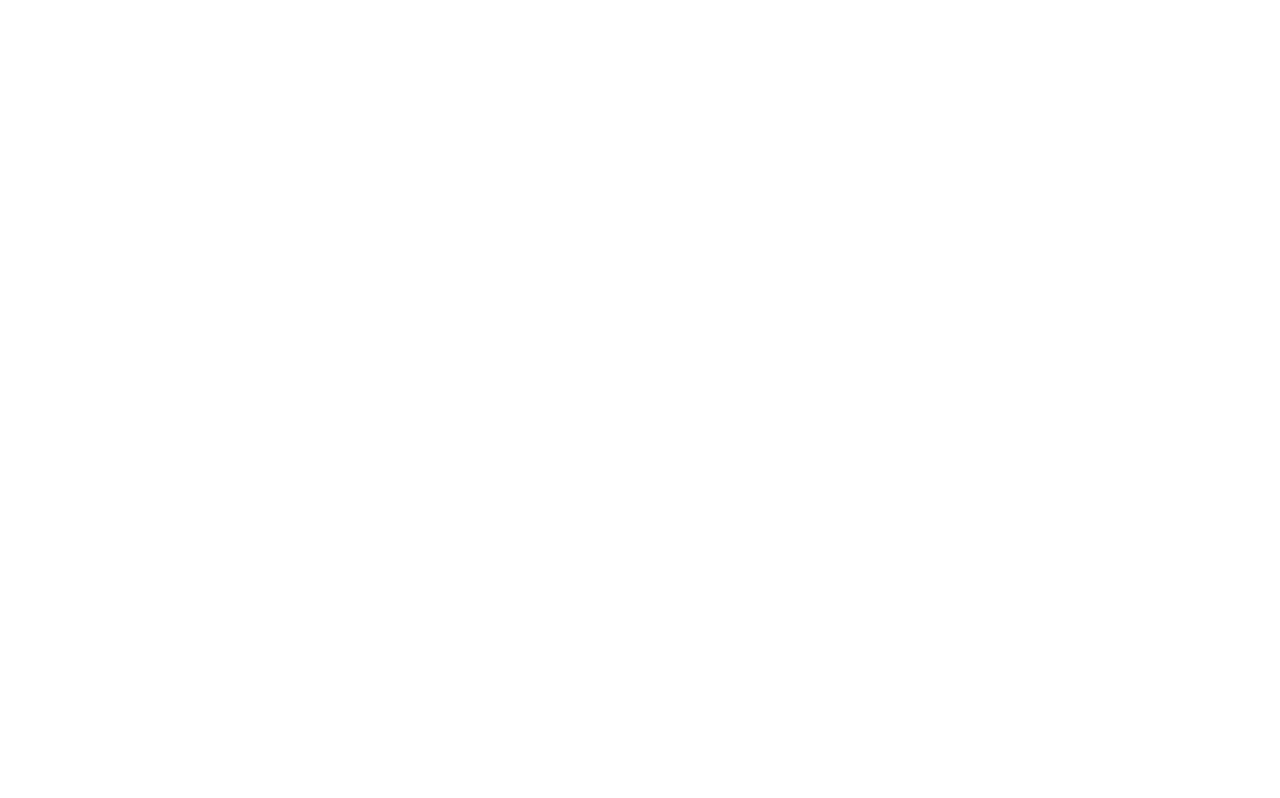
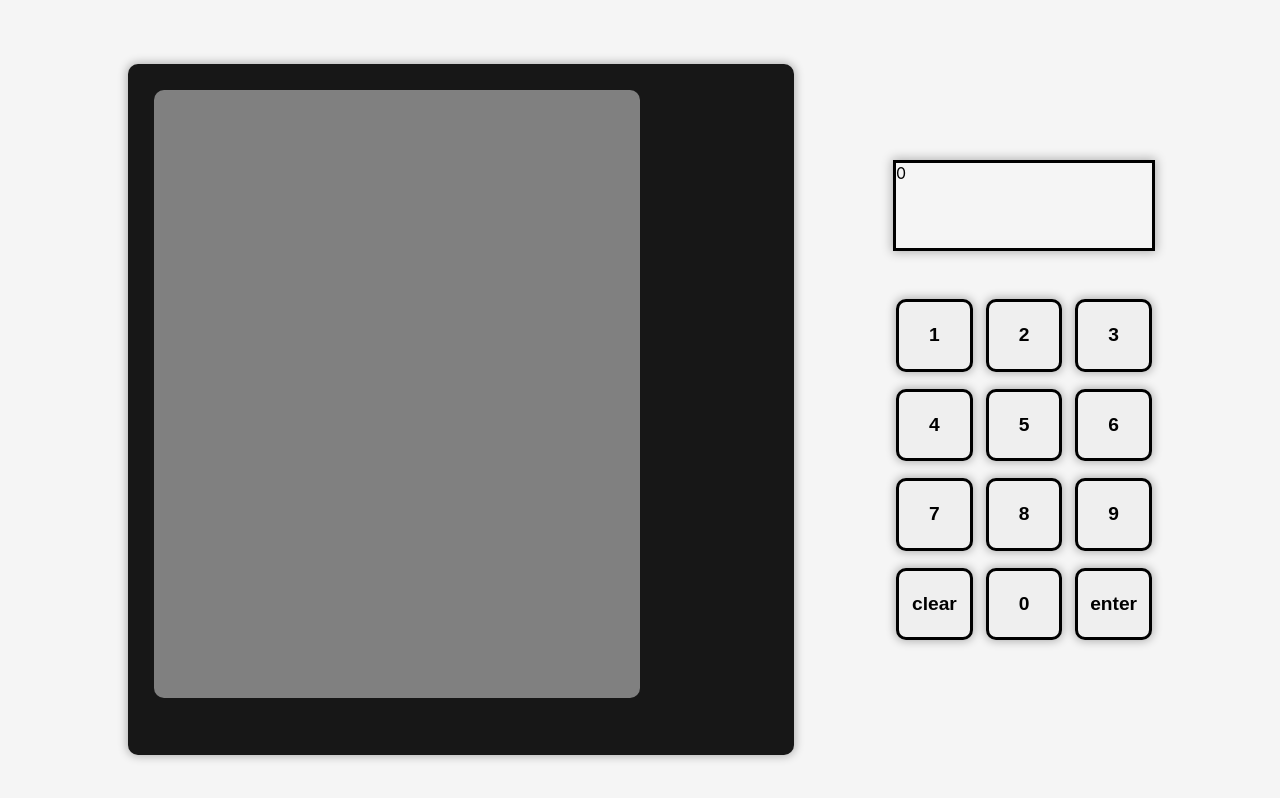
Before and after one commit to MichaelGrinstead/vending-machine, a React (Create React App) app in the folder front-end/: page / in a window 1280 px wide. Built offline with nearby package versions, Linux system fonts and the light colour scheme.

Commit message:
adding vending maching interface

```diff
--- a/front-end/src/App.css
+++ b/front-end/src/App.css
@@ -1,38 +1,85 @@
-.App {
-  text-align: center;
+#root {
+  height: 100vh;
+  overflow: hidden;
+
 }
 
-.App-logo {
-  height: 40vmin;
-  pointer-events: none;
+html {
+  height: 100%;
+  overflow: hidden;
+
 }
 
-@media (prefers-reduced-motion: no-preference) {
-  .App-logo {
-    animation: App-logo-spin infinite 20s linear;
-  }
+body {
+  height: 100%;
+  width: 100%;
+  background-color: whitesmoke;
 }
 
-.App-header {
-  background-color: #282c34;
-  min-height: 100vh;
+.Vending {
+  margin-left: 10%;
+  margin-top: 5%;
+  width: 40%;
+  height: 80%;
+  background-color: #171717;
+  padding: 2%;
+  padding-right: 10%;
+  box-shadow: 0 0 10px 1px rgba(0, 0, 0, 0.3);
+  border-radius: 10px;
+}
+
+.Vending-Inner {
+  height: 95%;
+  width: 95%;
+  background-color: grey;
+  margin-right: 30%;
+  border-radius: 10px;
+
+}
+
+/*Interface*/
+
+.Interface {
+  height: 60%;
+  width: 20%;
   display: flex;
   flex-direction: column;
   align-items: center;
-  justify-content: center;
-  font-size: calc(10px + 2vmin);
-  color: white;
+  gap: 10%;
+  position: absolute;
+  top: 20%;
+  right: 10%;
 }
 
-.App-link {
-  color: #61dafb;
+.Display {
+  border: solid black;
+  width: 100%;
+  height: 25%;
+  box-shadow: 0 0 10px 1px rgba(0, 0, 0, 0.3);
 }
 
-@keyframes App-logo-spin {
-  from {
-    transform: rotate(0deg);
-  }
-  to {
-    transform: rotate(360deg);
-  }
+.Keypad {
+  display: grid;
+  gap: 5%;
+  grid-template-columns: 30% 30% 30%;
+  width: 100%;
+  height: 100%;
 }
+
+.Key {
+  width: 100%;
+  height: 100%;
+  padding: 5%;
+  text-align: center;
+  border: solid black;
+  font-weight: bold;
+  font-size: larger;
+  cursor: pointer;
+  border-radius: 10px;
+  box-shadow: 0 0 10px 1px rgba(0, 0, 0, 0.3);
+}
+
+.Key:hover {
+  background-color: #171717;
+  color: whitesmoke;
+}
--- a/front-end/src/App.tsx
+++ b/front-end/src/App.tsx
@@ -1,10 +1,18 @@
 import React from 'react';
 import './App.css';
+import Interface from './components/Interface';
 
 function App() {
   return (
-    <div>
+    <div
+    style={{height: "100%", width: "100%"}}
+    >
+      <div className='Vending'>
+        <div className='Vending-Inner'>
 
+        </div>
+      </div>
+      <Interface/>
 
     </div>
 
--- /dev/null
+++ b/front-end/src/components/Interface.tsx
@@ -0,0 +1,73 @@
+import React, {useState} from 'react'
+
+const Interface = () => {
+
+  const [order, setOrder] = useState("0")
+
+  const updateOrder = (value : string) => {
+    setOrder(order + value)
+  }
+
+  const enterOrder = () => {
+
+  }
+
+  return (
+    <div className='Interface'>
+        <div className='Display'>{order}</div>
+        <div className='Keypad'>
+            <button
+            className='Key'
+            onClick={() => updateOrder("1")}
+            >1</button>
+            <button
+            className='Key'
+            onClick={() => updateOrder("2")}
+            >2</button>
+            <button
+            className='Key'
+            onClick={() => updateOrder("3")}
+            >3</button>
+            <button
+            className='Key'
+            onClick={() => updateOrder("4")}
+            >4</button>
+            <button
+            className='Key'
+            onClick={() => updateOrder("5")}
+            >5</button>
+            <button
+            className='Key'
+            onClick={() => updateOrder("6")}
+            >6</button>
+            <button
+            className='Key'
+            onClick={() => updateOrder("7")}
+            >7</button>
+            <button
+            className='Key'
+            onClick={() => updateOrder("8")}
+            >8</button>
+            <button
+            className='Key'
+            onClick={() => updateOrder("9")}
+            >9</button>
+            <button
+            className='Key'
+            onClick={() => setOrder("")}
+            >clear</button>
+            <button
+            className='Key'
+            onClick={() => updateOrder("0")}
+            >0</button>
+            <button
+            className='Key'
+            onClick={() => enterOrder()}
+            >enter</button>
+        </div>
+
+    </div>
+  )
+}
+
+export default Interface
```
